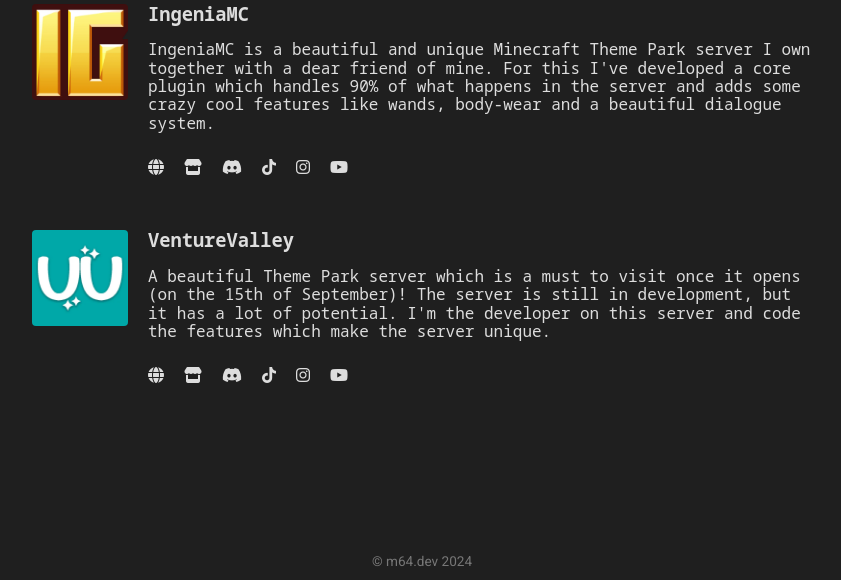
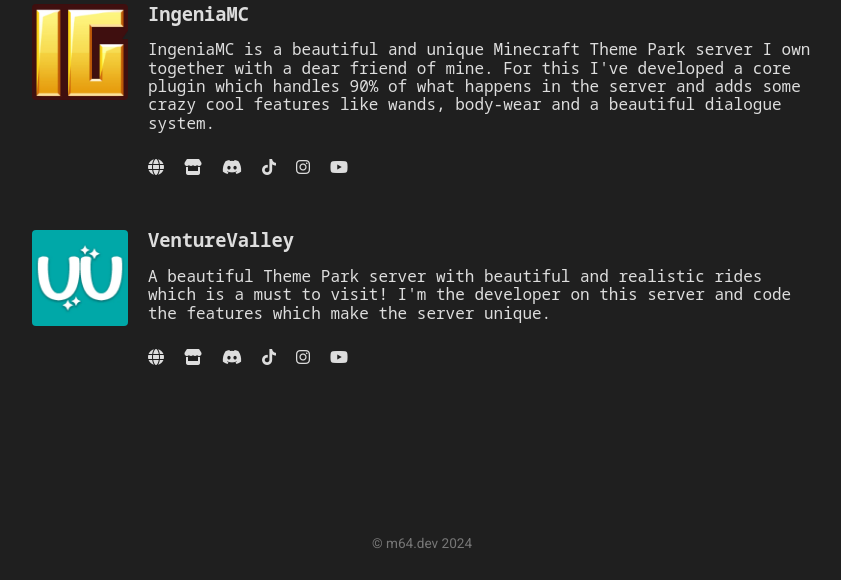
Before and after one commit to M64DiamondStar/M64Dev, a PHP site: page /projects in a window 1280 px wide. Shown: the part 1431-2011 px from the top of the page, without its empty margins (218-1059 px from the left). After the commit the page ends 1980 px from the top, so only its background shows below. Run offline with PHP 8.4, Linux system fonts and the light colour scheme; some libraries are stand-ins or nearby versions.

Commit message:
Changed vv

```diff
--- a/projects.php
+++ b/projects.php
@@ -215,8 +215,7 @@
                             </div>
                             <div>
                                 <h3>VentureValley</h3>
-                                    <p>A beautiful Theme Park server which is a must to visit once it opens (on the 15th of September)! The server is still in development,
-                                        but it has a lot of potential. I'm the developer on this server and code the features which make the server unique.
+                                    <p>A beautiful Theme Park server with beautiful and realistic rides which is a must to visit! I'm the developer on this server and code the features which make the server unique.
                                     </p>
                                 <div class="btn-row">
                                     <a class="btn link" href="https://venturevalleymc.nl" target="_blank" rel="VentureValley Website">
```
